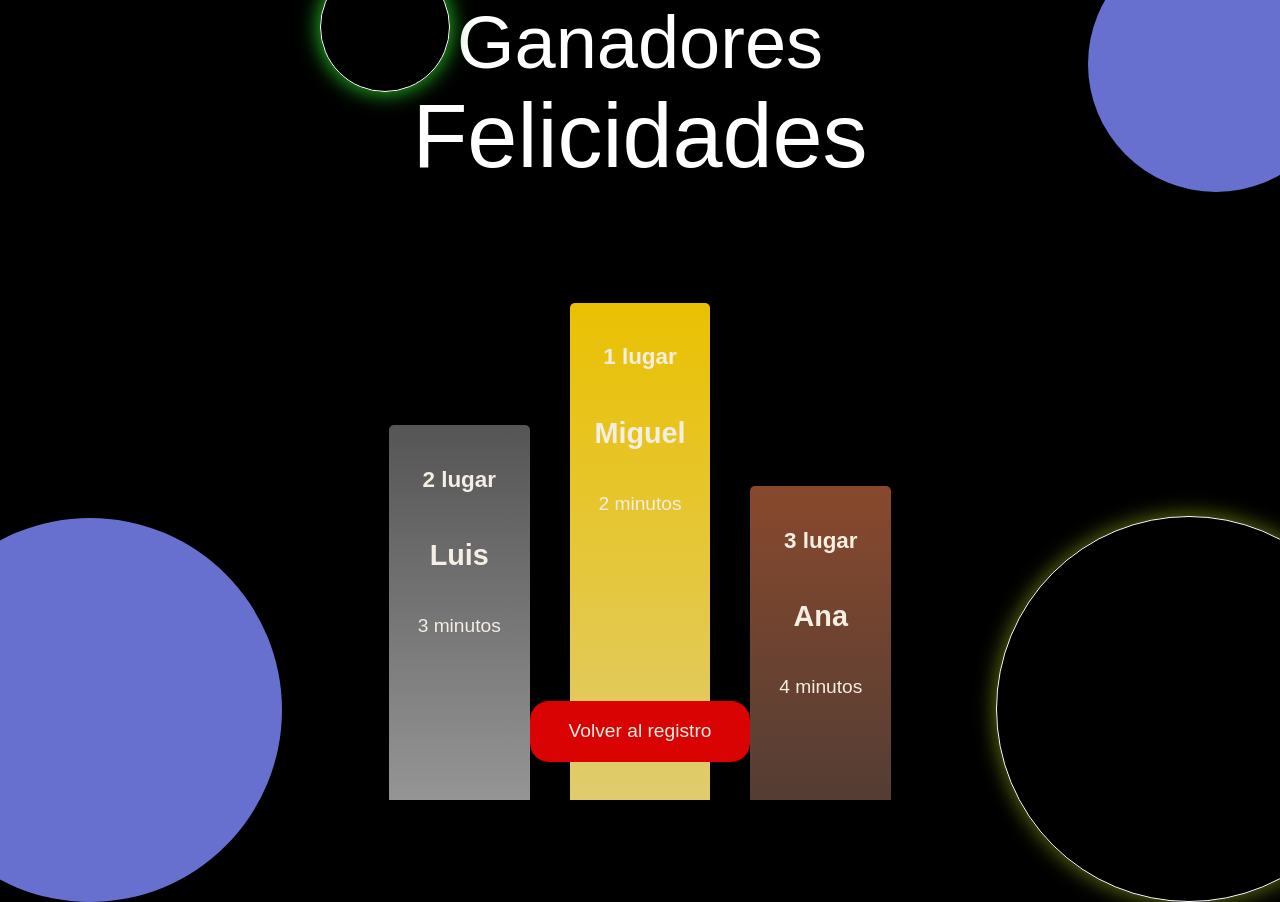
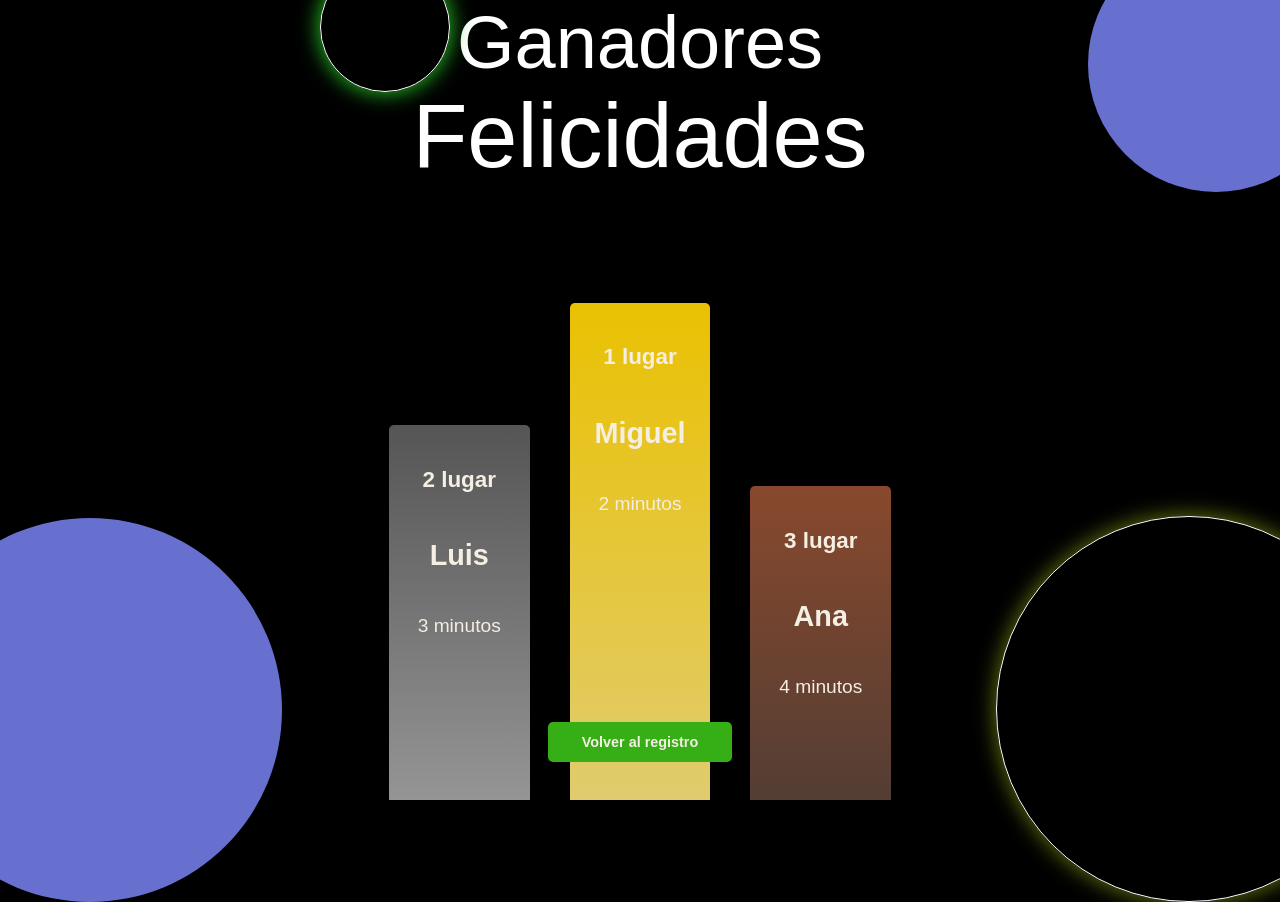
Before and after one commit to RAH-Code-dev/memorama, a Next.js app in the folder frontend/: page /podio in a window 1280 px wide. Shown: the top 902 px of the page. Built offline with nearby package versions, Linux system fonts and the light colour scheme; a web font is replaced by a local one.

Commit message:
buttons style of 'podio' view modified

```diff
--- a/frontend/src/app/podio/page.jsx
+++ b/frontend/src/app/podio/page.jsx
@@ -1,7 +1,11 @@
-import React from 'react'
-import Podio from '@/components/player/Podio'
-import style from '@/styles/pages/podioPage.module.css'
-import Link from 'next/link'
+"use client";
+
+import React from "react";
+import Podio from "@/components/player/Podio";
+import style from "@/styles/pages/podioPage.module.css";
+import Link from "next/link";
+import MainButton from "@/components/MainButton";
+import { useRouter } from "next/navigation";
 
 export default function Page() {
     return (
@@ -9,27 +13,19 @@ export default function Page() {
             <h1 className={style.h1winners}>Ganadores</h1>
             <h1 className={style.h1felicidades}>Felicidades</h1>
             <section className={style.podium}>
-
-        <Podio
-          usuario="Luis"
-          lugar="2"
-          duracion={3}
-        />
-        <Podio
-          usuario="Miguel"
-          lugar="1"
-          duracion={2}
-        />
-        <Podio
-          usuario="Ana"
-          lugar="3"
-          duracion={4}
-        />
-
+                <Podio usuario="Luis" lugar="2" duracion={3} />
+                <Podio usuario="Miguel" lugar="1" duracion={2} />
+                <Podio usuario="Ana" lugar="3" duracion={4} />
             </section>
 
-      <Link className={style.ctaPodium} href="/formIngreso">Volver al registro</Link>
-
+            <MainButton
+                className={style.ctaPodium}
+                onclick={() => {
+                    useRouter().push("/formIngreso");
+                }}
+                msg="Volver al registro"
+                level={1}
+            />
         </section>
-  )
+    );
 }
--- a/frontend/src/styles/pages/podioPage.module.css
+++ b/frontend/src/styles/pages/podioPage.module.css
@@ -39,20 +39,7 @@
 .ctaPodium {
     position: absolute;
     bottom: 2rem;
-    background-color: #d90303;
-    color: #e4eee3;
-    padding: 1rem 2rem;
-    border-radius: 1rem;
-    text-decoration: none;
-
     animation: showup 2s;
-    transition: .5s ease-in-out;
-}
-
-.ctaPodium:hover {
-    font-weight: bold;
-    background-color: #e4eee3;
-    color: #d91103;
 }
 
 @keyframes showup {
```
Lines whose indentation alone changed are shown as unchanged.
